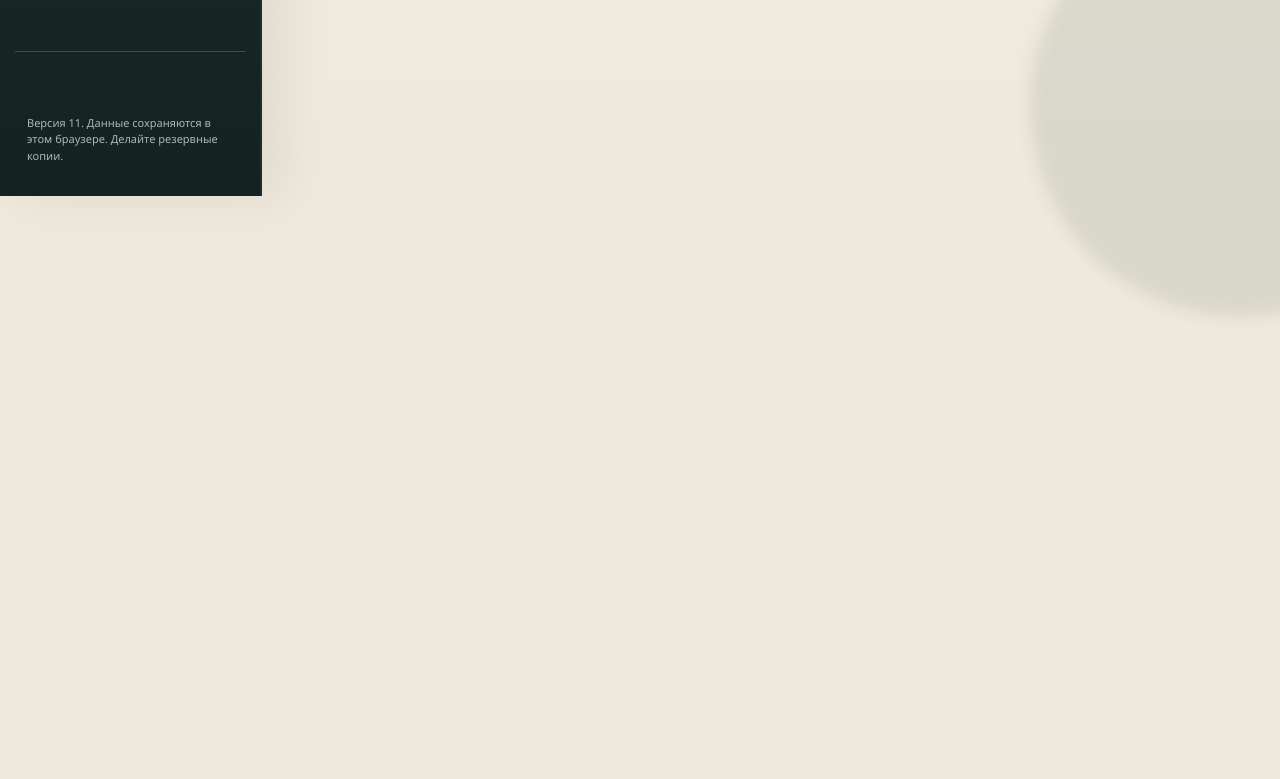
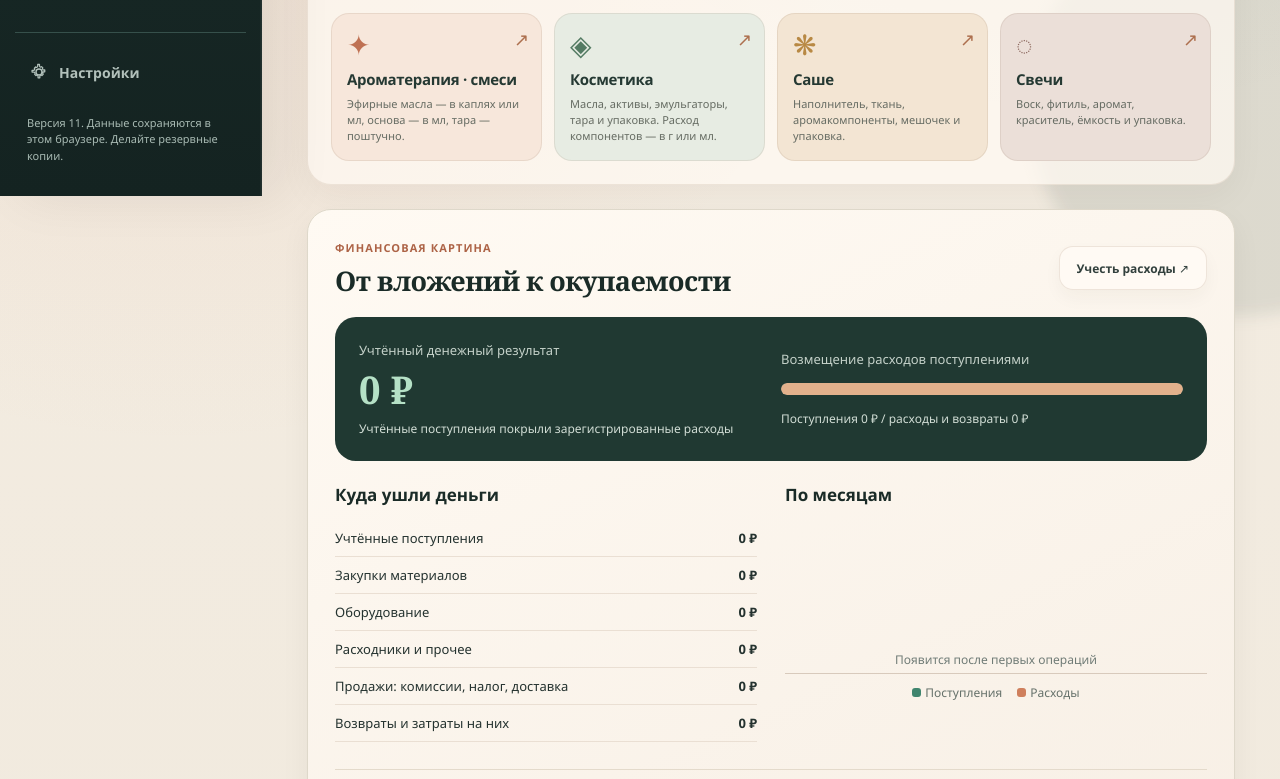
Before and after one commit to vimanadaily/-masterskaya-app, a plain HTML site: page index.html in a window 1280 px wide. Shown: the part 604-1383 px from the top of the page. Before the commit the page ends 800 px from the top, so only its background shows below. Drawn offline with Linux system fonts and the light colour scheme.

Commit message:
Fix initialization regression: restore app state and unique ID generator

```diff
--- a/index.html
+++ b/index.html
@@ -564,6 +564,7 @@ function readState(){
  persisted=false;
  return emptyState();
 }
+let materialCategoryFilter='',state=readState(),plannerRows=[],inventorySelected='',productionSelected='',view='dashboard',editingPurchaseId=null,purchaseEditing=false,purchaseDraft=null,productEditing=null,productDraft=null,calcSelected='',calcDraft={planned:50,good:50,setup:0,other:0,sale:150,fee:0,target:50,targetMode:'markup'},toastTimer;
 
 function save(){
  if(dataLoadError){toast('Сохранение заблокировано: повреждённые данные браузера нужно восстановить через импорт JSON.','error');return false}
@@ -578,6 +579,7 @@ function save(){
  updatePersistIndicator();
  return persisted;
 }
+const uid=()=>('id'+Date.now().toString(36)+Math.random().toString(36).slice(2,8));
 
 function esc(v){return String(v??'').replace(/[&<>"']/g,c=>({'&':'&amp;','<':'&lt;','>':'&gt;','"':'&quot;',"'":'&#39;'}[c]))}
 function n(v){let a=Number(String(v??0).replace(',','.'));return Number.isFinite(a)?a:0}
```
